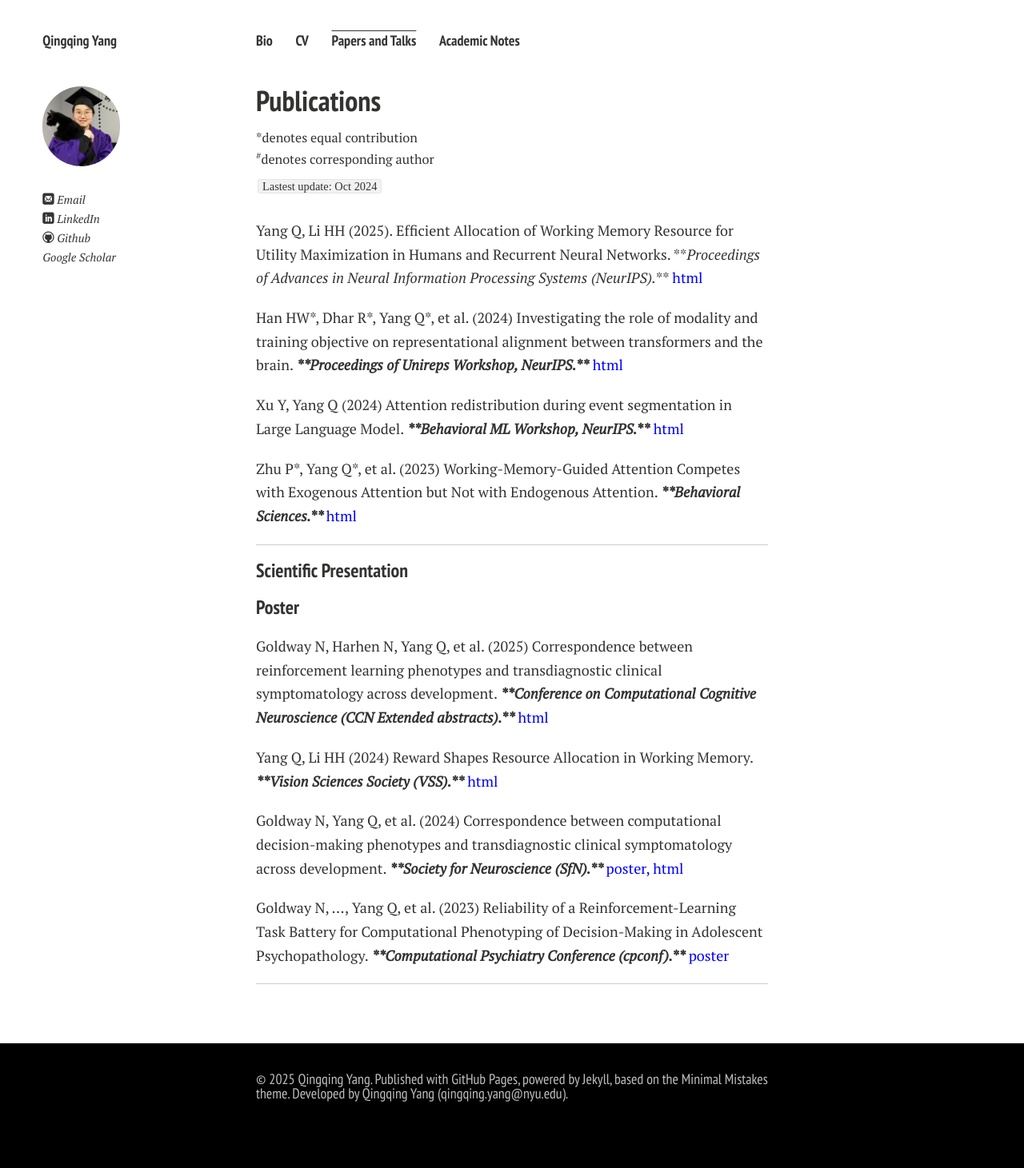
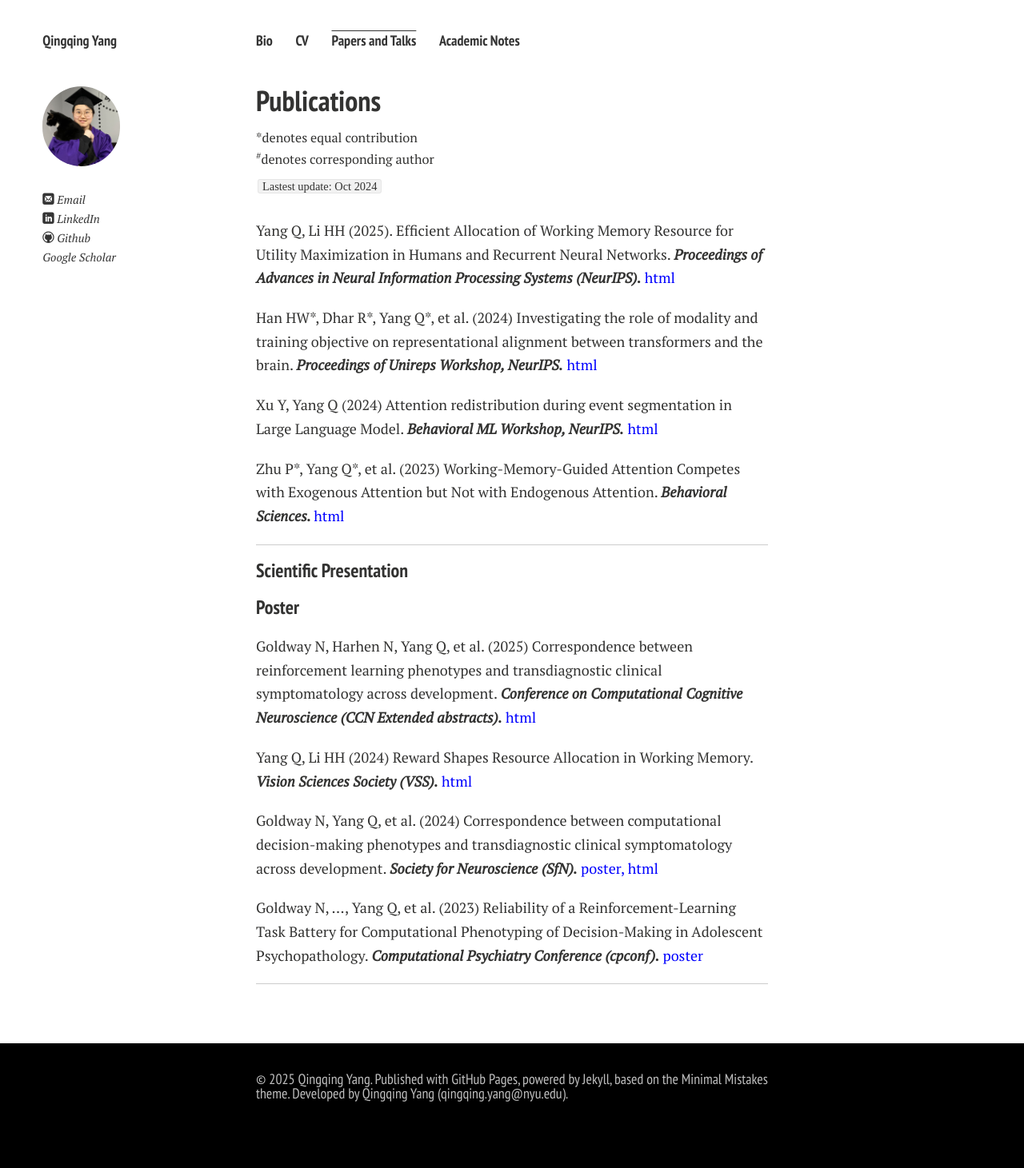
Before and after one commit to Qingqing-Yang-177/Qingqing-Yang-177.github.io, a Jekyll site: the page built from publications.md, in a window 1280 px wide. Shown: the whole page at 80% size. Built offline with Jekyll 4.4.1, drawn with Linux system fonts in a browser that asks for light colours; nearby versions of some CDN libraries; comment, search, counter and statistics services are not loaded; a style sheet for code colours, icons or effects is not loaded.

Commit message:
Update publications.md

```diff
--- a/publications.md
+++ b/publications.md
@@ -12,22 +12,22 @@ title: Publications
 `Lastest update: Oct 2024`
 
 <div style="margin: 0; margin-bottom: 20px;">
-  Yang Q, Li HH (2025). Efficient Allocation of Working Memory Resource for Utility Maximization in Humans and Recurrent Neural Networks. **<em>Proceedings of Advances in Neural Information Processing Systems (NeurIPS).</em>** <a href="https://openreview.net/pdf?id=eYVFs6TfQ0" style="color: blue;">html</a>
+  Yang Q, Li HH (2025). Efficient Allocation of Working Memory Resource for Utility Maximization in Humans and Recurrent Neural Networks. <strong><em>Proceedings of Advances in Neural Information Processing Systems (NeurIPS).</em></strong> <a href="https://openreview.net/pdf?id=eYVFs6TfQ0" style="color: blue;">html</a>
 </div>
 
 <div style="margin: 0; margin-bottom: 20px;">
   Han HW*, Dhar R*, Yang Q*, et al. (2024) Investigating the role of modality and training objective on representational alignment between transformers and the brain.
-  <strong><em>**Proceedings of Unireps Workshop, NeurIPS.**</em> </strong> <a href="https://openreview.net/pdf?id=t4CnKu6yXn" style="color: blue;"> html</a>
+  <strong><em>Proceedings of Unireps Workshop, NeurIPS.</em> </strong> <a href="https://openreview.net/pdf?id=t4CnKu6yXn" style="color: blue;"> html</a>
 </div>
 
 <div style="margin: 0; margin-bottom: 20px;">
   Xu Y, Yang Q (2024) Attention redistribution during event segmentation in Large Language Model.
-  <strong> <em>**Behavioral ML Workshop, NeurIPS.**</em> </strong> <a href="https://openreview.net/pdf?id=l0K0ADWKTq" style="color: blue;"> html</a>
+  <strong> <em>Behavioral ML Workshop, NeurIPS.</em> </strong> <a href="https://openreview.net/pdf?id=l0K0ADWKTq" style="color: blue;"> html</a>
 </div>
 
 <div style="margin: 0; margin-bottom: 20px;">
   Zhu P*, Yang Q*, et al. (2023) Working-Memory-Guided Attention Competes with Exogenous Attention but Not with Endogenous Attention.
-  <strong><em>**Behavioral Sciences.** </em></strong> <a href="https://www.mdpi.com/2076-328X/13/5/426" style="color: blue;"> html</a>
+  <strong><em>Behavioral Sciences. </em></strong> <a href="https://www.mdpi.com/2076-328X/13/5/426" style="color: blue;"> html</a>
 </div>
 
 ---
@@ -37,25 +37,25 @@ title: Publications
 <div style="margin: 0; margin-bottom: 20px;">
   Goldway N, Harhen N, Yang Q, et al. (2025)
   Correspondence between reinforcement learning phenotypes and transdiagnostic clinical symptomatology across development.
-  <strong><em>**Conference on Computational Cognitive Neuroscience (CCN Extended abstracts).**</em></strong> <a href="https://openreview.net/pdf?id=oWlLOvK1oc" style="color: blue;"> html</a>
+  <strong><em>Conference on Computational Cognitive Neuroscience (CCN Extended abstracts).</em></strong> <a href="https://openreview.net/pdf?id=oWlLOvK1oc" style="color: blue;"> html</a>
 </div>
 
 <div style="margin: 0; margin-bottom: 20px;">
  Yang Q, Li HH (2024)
  Reward Shapes Resource Allocation in Working Memory.
-  <strong><em>**Vision Sciences Society (VSS).**</em></strong> <a href="https://doi.org/10.1167/jov.25.9.2217" style="color: blue;"> html</a>
+  <strong><em>Vision Sciences Society (VSS).</em></strong> <a href="https://doi.org/10.1167/jov.25.9.2217" style="color: blue;"> html</a>
 </div>
 
 <div style="margin: 0; margin-bottom: 20px;">
  Goldway N, Yang Q, et al. (2024)
  Correspondence between computational decision-making phenotypes and transdiagnostic clinical symptomatology across development.
- <strong><em>**Society for Neuroscience (SfN).** </em></strong> <a href="/mypaper/sfn_2024_noam_poster.pdf" style="color: blue;"> poster, </a> <a href="https://www.abstractsonline.com/pp8/#!/20433/presentation/28650)" style="color:blue;"> html </a>
+ <strong><em>Society for Neuroscience (SfN).</em></strong> <a href="/mypaper/sfn_2024_noam_poster.pdf" style="color: blue;"> poster, </a> <a href="https://www.abstractsonline.com/pp8/#!/20433/presentation/28650)" style="color:blue;"> html </a>
 </div>
 
 <div style="margin: 0; margin-bottom: 20px;">
   Goldway N, ..., Yang Q, et al. (2023)
   Reliability of a Reinforcement-Learning Task Battery for Computational Phenotyping of Decision-Making in Adolescent Psychopathology.
-  <strong><em>**Computational Psychiatry Conference (cpconf).**</em></strong> <a href="/mypaper/Frame4.pdf" style="color: blue;"> poster</a>
+  <strong><em>Computational Psychiatry Conference (cpconf).</em></strong> <a href="/mypaper/Frame4.pdf" style="color: blue;"> poster</a>
 </div>
 
 
```
